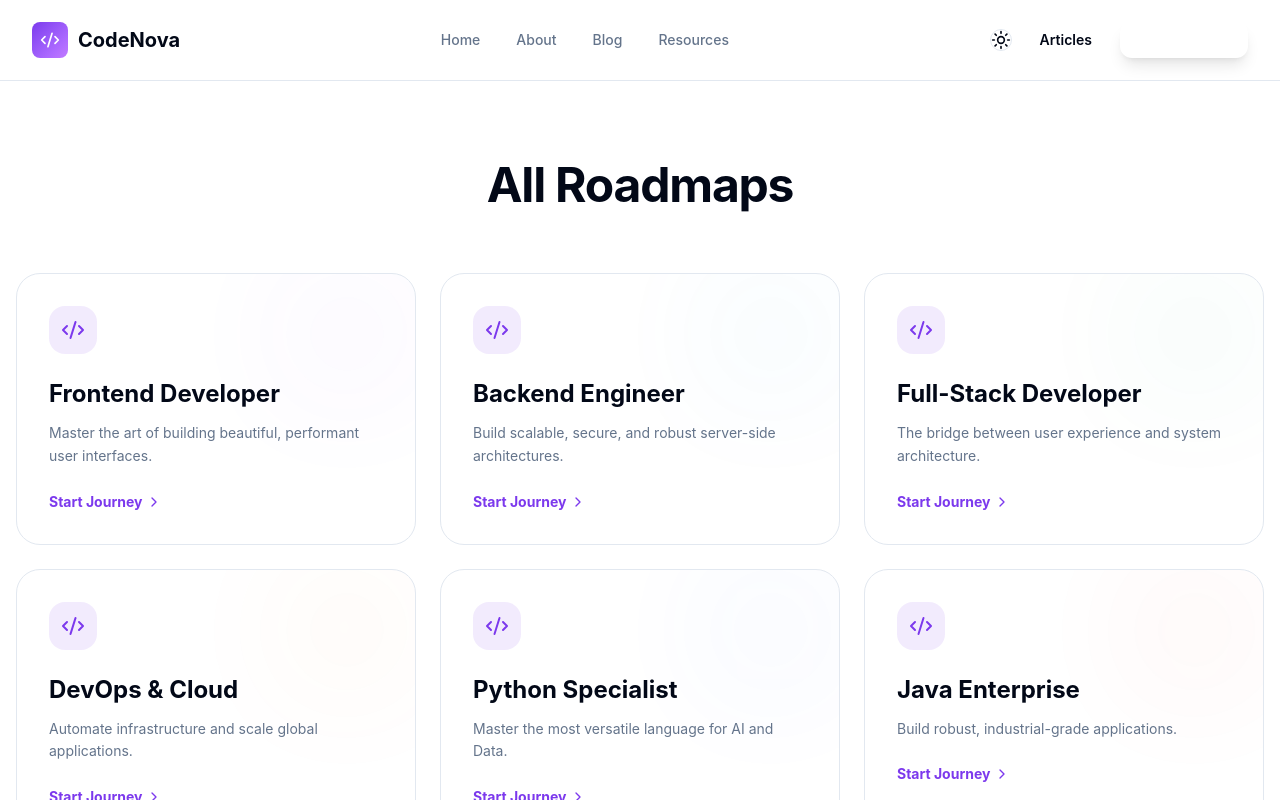
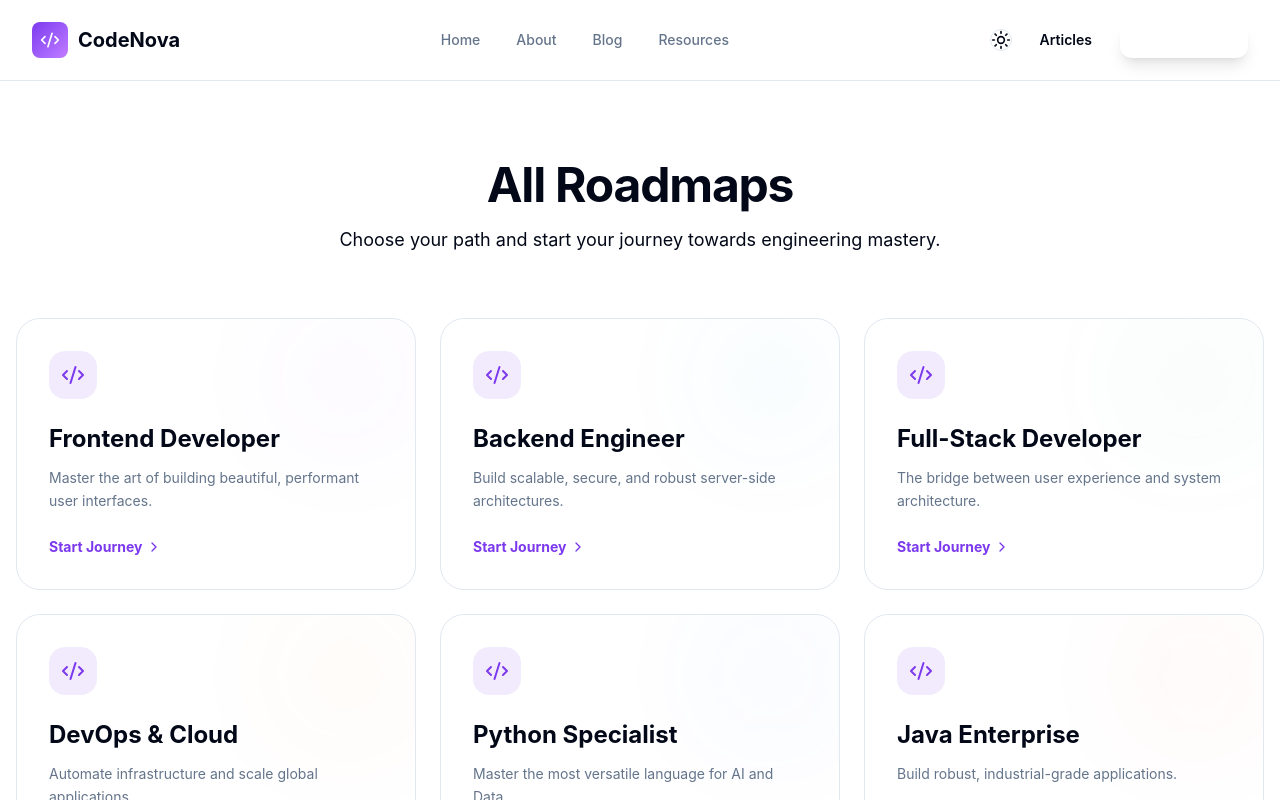
Before and after one commit to gomugomucode/cloned, a Next.js app: page /roadmaps in a window 1280 px wide. Shown: the top 800 px of the page. Built offline with nearby package versions, Linux system fonts and the light colour scheme.

Commit message:
feat: update app and server manifests; enhance LearningPathsSection and SectionHeader components with subtitle support

```diff
--- a/src/components/home/LearningPathsSection.tsx
+++ b/src/components/home/LearningPathsSection.tsx
@@ -47,7 +47,7 @@ export function LearningPathsSection() {
                       sIdx === 0 ? 'border-primary bg-primary/10 text-primary' : 'border-border bg-muted text-muted-foreground group-hover:border-primary/50'
                     }`}>
                       {sIdx === 0 ? <CheckCircle2 className="w-3 h-3" /> : <div className="w-1.5 h-1.5 rounded-full bg-current" />}
-                    </div}
+                    </div>
                     <span className={`text-sm transition-colors ${sIdx === 0 ? 'font-medium' : 'text-muted-foreground group-hover:text-foreground'}`}>
                       {step}
                     </span>
--- a/src/components/ui/SectionHeader.tsx
+++ b/src/components/ui/SectionHeader.tsx
@@ -5,6 +5,7 @@ interface SectionHeaderProps {
   title: string
   highlight?: string
   description?: string
+  subtitle?: string
   align?: 'left' | 'center'
   className?: string
 }
@@ -14,10 +15,12 @@ export function SectionHeader({
   title,
   highlight,
   description,
+  subtitle,
   align = 'center',
   className = '',
 }: SectionHeaderProps) {
   const alignClass = align === 'center' ? 'text-center mx-auto' : 'text-left'
+  const finalDescription = description || subtitle
 
   return (
     <div className={`max-w-3xl mb-12 md:mb-16 ${alignClass} ${className}`}>
@@ -35,8 +38,8 @@ export function SectionHeader({
           </>
         )}
       </h2>
-      {description && (
-        <p className="text-text-secondary text-base md:text-lg leading-relaxed">{description}</p>
+      {finalDescription && (
+        <p className="text-text-secondary text-base md:text-lg leading-relaxed">{finalDescription}</p>
       )}
     </div>
   )
```
